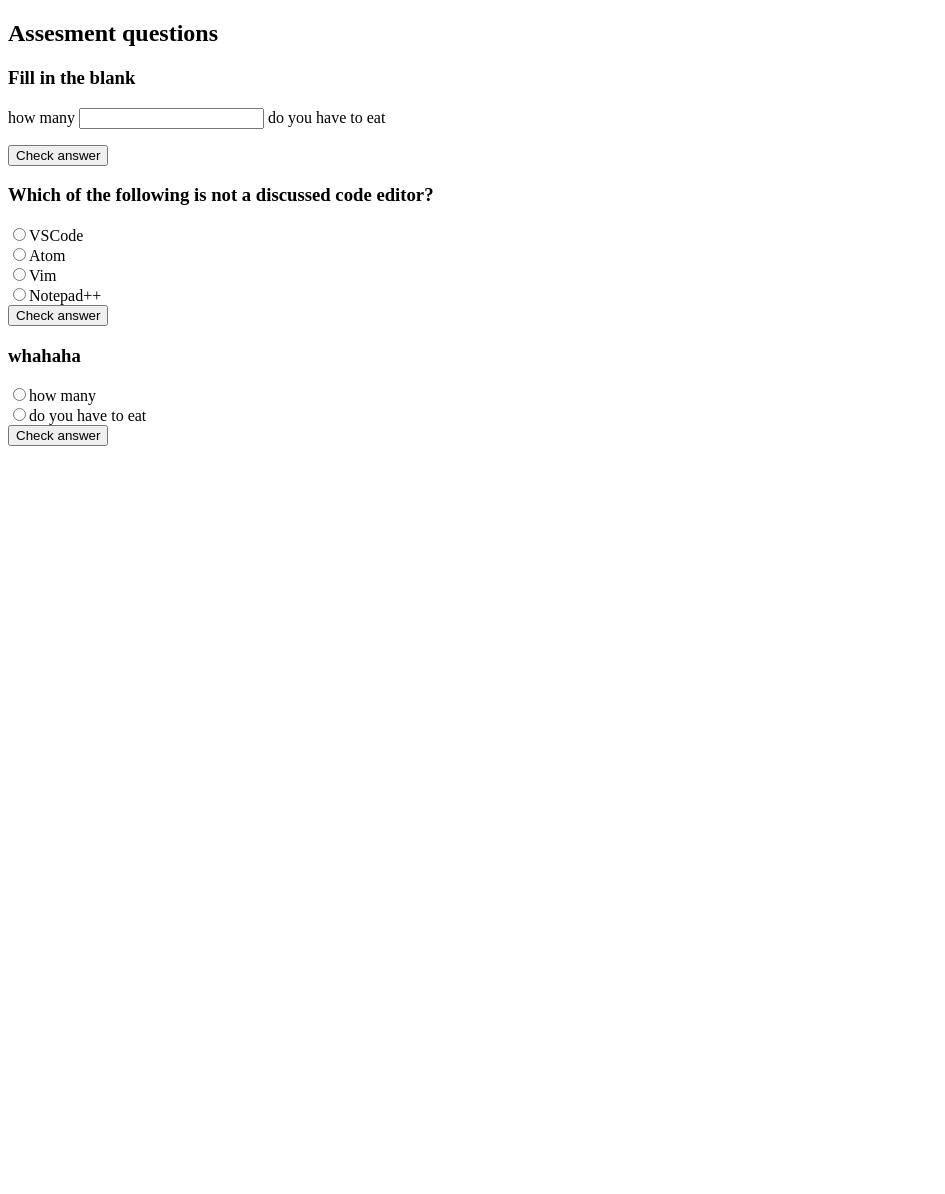
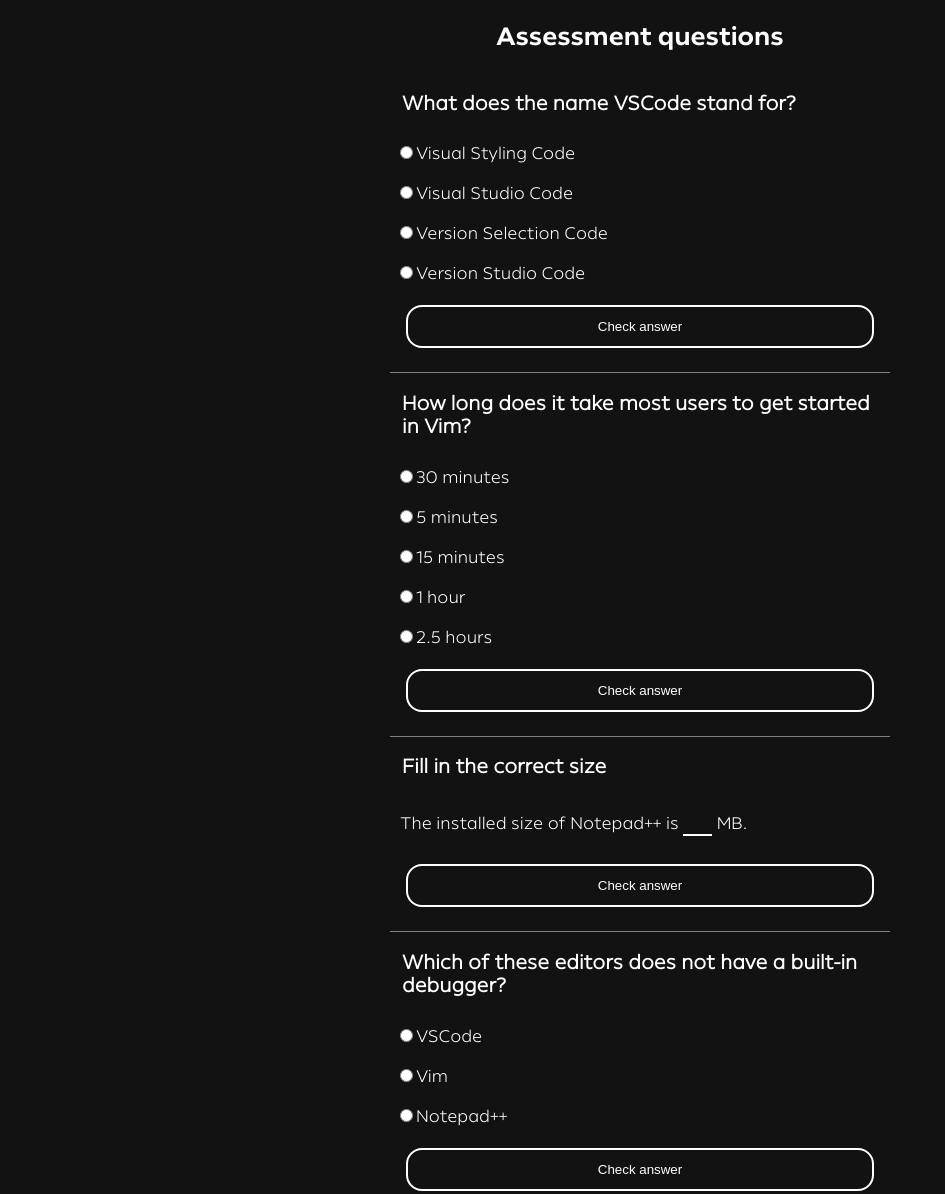
Before and after one commit to tvdplas/furry-fortnight, a plain HTML site: page HW2/views/assessment.html in a window 1280 px wide. Shown: the top 1194 px of the page, without its empty margins (0-945 px from the left). Before the commit the page ends 800 px from the top, so only its background shows below. Drawn offline with Linux system fonts and the light colour scheme.

Commit message:
now sexier

```diff
--- /dev/null
+++ b/HW2/font/sources.txt
@@ -0,0 +1 @@
+https://www.wfonts.com/font/helios
--- a/HW2/scripts/assesment.js
+++ /dev/null
@@ -1,127 +0,0 @@
-//Superclass for the different question types
-class Question {
-    constructor(qText, answer, id) {
-        this.questionText = qText;      // The question to be displayed to the used
-        this.correctAnswer = answer;    // The correct answer
-        this.id = id;                   //The id of the question, must be a unique identifier on the page
-    }
-
-    // Simply returns whether a given answer is the correct one
-    checkAnswer(answer) {
-        return this.correctAnswer == answer;
-    }
-
-    // Overridable function to generate the html node. Should not be called in the question superclass.
-    generateElement() {
-        throw new Error(`No question type specified.`);
-    }
-};
-
-// Fill in the blank style question. Is correct when the user enters the right word/phrase in the blank spot.
-class FillInTheBlank extends Question {
-    constructor(qText, answer, id, qPart1, qPart2) {
-        super(qText, answer, id);   // qText is now simply the text thata is displayd above the question
-        this.qPart1 = qPart1        // The first half of the question
-        this.qPart2 = qPart2        // The second half of the question
-    }
-
-    //Generates the fill in the blank html node
-    generateElement() {
-        // Each question is a section
-        let section = document.createElement("section");
-
-        // Adds the question text as a header
-        let header = document.createElement("h3");
-        header.appendChild(document.createTextNode(this.questionText));
-
-        //The entire question is wrapped in a paragraph for styling and accessibility reasons
-        let questionInput = document.createElement("p");
-
-        // First part of question
-        let beginning = document.createElement("span");
-        beginning.appendChild(document.createTextNode(this.qPart1 + " "));
-
-        //Last part of question
-        let ending = document.createElement("span");
-        ending.appendChild(document.createTextNode(" " + this.qPart2));
-
-        //Input in the middle of the question
-        let input = document.createElement("input");
-        input.setAttribute("type", "text");
-
-        // Button to check for answer
-        let button = document.createElement("button");
-        button.appendChild(document.createTextNode("Check answer"));
-        button.onclick = () => console.log(this.checkAnswer(input.value))
-
-        //Build the entire node
-        section.appendChild(header);
-        questionInput.appendChild(beginning);
-        questionInput.appendChild(input);
-        questionInput.appendChild(ending);
-        section.appendChild(questionInput);
-        section.appendChild(button)
-
-        return section;
-    }
-};
-
-// A multiple choice question, implemented with radiobuttons
-class MultipleChoice extends Question {
-    constructor(qText, answer, id, options) {
-        super(qText, answer, id);
-        this.options = options;     //An array of possible answers
-    }
-
-    //Generates the multiple choice element
-    generateElement() {
-        // Each question is a section
-        let section = document.createElement("section");
-
-        // Adds the question text as a header
-        let header = document.createElement("h3");
-        header.appendChild(document.createTextNode(this.questionText));
-        section.appendChild(header);
-
-        //For every possible answer, add a radiobutton to the node
-        this.options.forEach((option, index)  => {
-            //For styling purposes, wrap it in a div
-            let div = document.createElement("div");
-
-            //Crete the radiobutton
-            let input = document.createElement("input");
-            input.setAttribute("type", "radio");
-            input.setAttribute("id", `q${this.id}-i${index}`); //If we ever need to refer back to a button, there's a unique id
-            input.setAttribute("name", this.id);
-            input.setAttribute("value", option); //Value can just simply be the option itself, which makes checking easier
-
-            //Create the label
-            let label = document.createElement("label");
-            label.appendChild(document.createTextNode(option));
-            label.setAttribute("for", option);
-
-            //Build up this node and add it to the section
-            div.appendChild(input);
-            div.appendChild(label);
-            section.appendChild(div);
-        });
-
-        //Finally, add the button
-        let button = document.createElement("button");
-        button.appendChild(document.createTextNode("Check answer"));
-        button.onclick = () => {
-            //Get the selected button (if it exists), and then check if its value if correct
-            console.log(this.checkAnswer(document.querySelector(`input[name="${this.id}"]:checked`)?.value))
-        }
-        section.appendChild(button)
-
-        return section;
-    }
-}
-
-let fb = new FillInTheBlank('Fill in the blank', 'beans', 1, 'how many', 'do you have to eat')
-let fb2 = new MultipleChoice('Which of the following is not a discussed code editor?', 'Atom', 2, ['VSCode', 'Atom', 'Vim', 'Notepad++'])
-let fb3 = new MultipleChoice('whahaha', 'beans', 3, ['how many', 'do you have to eat'])
-document.getElementById('assesment-questions').appendChild(fb.generateElement())
-document.getElementById('assesment-questions').appendChild(fb2.generateElement())
-document.getElementById('assesment-questions').appendChild(fb3.generateElement())
--- /dev/null
+++ b/HW2/scripts/assessment.js
@@ -0,0 +1,189 @@
+//Superclass for the different question types
+class Question {
+    constructor(qText, answer) {
+        this.questionText = qText;      // The question to be displayed to the used
+        this.correctAnswer = answer;    // The correct answer
+        this.id = -1;                   //The id of the question, must be a unique identifier on the page
+    }
+
+    // Simply returns whether a given answer is the correct one
+    checkAnswer(answer) {
+        //Selects the question section, if it exists already
+        let q = document.getElementById(`q${this.id}`);
+
+        if (q) {
+            let oldResP = document.getElementById(`q${this.id}-res`); //Tries to fetch an existing answer element from the page
+            if (oldResP) {
+                q.removeChild(oldResP);
+            }
+
+            //Make a new result element
+            let resP = document.createElement("p");
+            resP.setAttribute("id", `q${this.id}-res`);
+            resP.classList.add("question__result")
+            q.appendChild(resP);
+
+            //If the correct answer was displayed, let the user now and disable the button
+            if (answer == this.correctAnswer) {
+                resP.appendChild(document.createTextNode("✔"));
+                q.removeChild(document.querySelector(`#q${this.id} button`));
+                q.classList.add("question--completed")
+            }
+            else {
+                resP.appendChild(document.createTextNode("incorrect, try again!"));
+            }
+        }
+
+        return this.correctAnswer == answer;
+    }
+
+    //Checks to see if an ID was set
+    checkID() {
+        if (this.id == -1) {
+            throw new Error("No question id was set for the element.");
+        }
+    }
+
+    //Generates the basic question structure, returns a reference to the element after which
+    generateBase() {
+        this.checkID()
+
+        // Each question is a section
+        let section = document.createElement("section");
+        section.setAttribute("id", `q${this.id}`);
+        section.classList.add("question")
+
+        // Adds the question text as a header
+        let header = document.createElement("h3");
+        header.appendChild(document.createTextNode(this.questionText));
+        section.appendChild(header);
+
+        // Button to check for answer
+        let button = document.createElement("button");
+        button.appendChild(document.createTextNode("Check answer"));
+        section.appendChild(button);
+
+        this.section = section;
+        this.button = button;
+    }
+
+    // Overridable function to generate the html node.
+    generateElement() {
+        throw new Error("No question type was specified");
+    }
+};
+
+// Fill in the blank style question. Is correct when the user enters the right word/phrase in the blank spot.
+class FillInTheBlank extends Question {
+    constructor(qText, answer, qPart1, qPart2) {
+        super(qText, answer);   // qText is now simply the text thata is displayd above the question
+        this.qPart1 = qPart1;        // The first half of the question
+        this.qPart2 = qPart2;        // The second half of the question
+    }
+
+    //Generates the fill in the blank html node
+    generateElement() {
+        this.generateBase()
+
+        //The entire question is wrapped in a paragraph for styling and accessibility reasons
+        let questionInput = document.createElement("p");
+        questionInput.classList.add("question__fitbtext")
+
+        // First part of question
+        let beginning = document.createElement("span");
+        beginning.appendChild(document.createTextNode(this.qPart1 + " "));
+
+        //Last part of question
+        let ending = document.createElement("span");
+        ending.appendChild(document.createTextNode(" " + this.qPart2));
+
+        //Input in the middle of the question
+        let input = document.createElement("input");
+        input.setAttribute("type", "text");
+        input.setAttribute("size", this.correctAnswer.length)
+
+        this.button.onclick = () => {
+            if (this.checkAnswer(input.value)) {
+                input.setAttribute("disabled", "true");
+            }
+        }
+
+        //Build the entire node
+        questionInput.appendChild(beginning);
+        questionInput.appendChild(input);
+        questionInput.appendChild(ending);
+        this.section.insertBefore(questionInput, this.button);
+
+        return this.section;
+    }
+};
+
+// A multiple choice question, implemented with radiobuttons
+class MultipleChoice extends Question {
+    constructor(qText, answer, options) {
+        super(qText, answer);
+        this.options = options;     //An array of possible answers
+    }
+
+    //Generates the multiple choice element
+    generateElement() {
+        this.generateBase()
+
+        //For every possible answer, add a radiobutton to the node
+        this.options.forEach((option, index)  => {
+            //For styling purposes, wrap it in a div
+            let div = document.createElement("div");
+            div.classList.add("question__selectable")
+
+            //Crete the radiobutton
+            let input = document.createElement("input");
+            input.setAttribute("type", "radio");
+            input.setAttribute("id", `q${this.id}-i${index}`); //If we ever need to refer back to a button, there's a unique id
+            input.setAttribute("name", `q${this.id}`);
+            input.setAttribute("value", option); //Value can just simply be the option itself, which makes checking easier
+
+            //Create the label
+            let label = document.createElement("label");
+            label.appendChild(document.createTextNode(option));
+            label.setAttribute("for", option);
+
+            //Build up this node and add it to the section
+            div.appendChild(input);
+            div.appendChild(label);
+            this.section.insertBefore(div, this.button);
+        });
+
+        //Set button onclick
+        this.button.onclick = () => {
+            if (this.checkAnswer(document.querySelector(`input[name="q${this.id}"]:checked`)?.value)) {
+                // If the answer was correct, block new input
+                document.getElementsByName(`q${this.id}`).forEach(e => {
+                    e.setAttribute("disabled", true)
+                })
+            }
+        }
+
+        return this.section;
+    }
+}
+
+//Create a list of questions
+let questions = [
+    new MultipleChoice("What does the name VSCode stand for?", "Visual Studio Code", [
+        "Visual Styling Code", "Visual Studio Code", "Version Selection Code", "Version Studio Code"
+    ]),
+    new MultipleChoice("How long does it take most users to get started in Vim?", "30 minutes", [
+        "30 minutes", "5 minutes", "15 minutes", "1 hour", "2.5 hours"
+    ]),
+    new FillInTheBlank("Fill in the correct size", "4", "The installed size of Notepad++ is", "MB."),
+    new MultipleChoice("Which of these editors does not have a built-in debugger?", "Notepad++", [
+        "VSCode", "Vim", "Notepad++"
+    ]),
+    new FillInTheBlank("Fill in the correct name", "Marketplace",
+        "You can use the", "to download additional content for VSCode.")
+];
+
+questions.forEach((q, i) => {
+    q.id = i;
+    document.getElementById('assessment-questions').appendChild(q.generateElement())
+})
--- /dev/null
+++ b/HW2/style/assessment.css
@@ -0,0 +1,81 @@
+@font-face {
+    font-family: 'Helios Bold';
+    src: url("../font/HeliosBold.otf");
+}
+@font-face {
+    font-family: 'Helios Regular';
+    src: url("../font/HeliosRegular.otf");
+}
+
+body {
+    background-color: #121212;
+}
+
+#assessment {
+    text-align: center;
+    font-family: 'Helios Bold';
+    color: white;
+}
+
+#assessment-questions{
+    font-family: 'Helios Regular';
+    max-width: 500px;
+    margin: 0 auto;
+    text-align: left;
+}
+
+.question {
+    border-bottom-style: solid;
+    border-bottom-color: gray;
+    border-bottom-width: thin;
+    padding-bottom: 3vh;
+    display: flex;
+    flex-direction: column;
+}
+
+.question h3 {
+    margin-left: 12px;
+    margin-right: 12px
+}
+
+.question__selectable {
+    margin: 10px 5px
+}
+
+.question__fitbtext {
+    margin-left: 10px;
+    margin-right: 10px
+}
+
+.question button {
+    text-align: center;
+    padding: 12px 12px;
+    margin-top: 12px;
+    margin-left: 16px;
+    margin-right: 16px;
+    background-color: rgba(0,0,0,0);
+    border-radius: 16px;
+    border-style: solid;
+    border-color: white;
+    color: white;
+}
+
+.question__result {
+    text-align: center;
+    margin-bottom: 0px;
+    color: white;
+}
+
+.question.question--completed {
+    color: gray;
+}
+
+input[type=text] {
+    border: none;
+    outline: none;
+    border-bottom: 2px solid white;
+    color: white;
+    font-family: 'Helios Regular';
+    font-size: 1em;
+    background-color: rgba(0,0,0,0);
+}
--- a/HW2/views/assesment.html
+++ b/HW2/views/assessment.html
@@ -4,13 +4,15 @@
     <meta charset="UTF-8">
     <meta http-equiv="X-UA-Compatible" content="IE=edge">
     <meta name="viewport" content="width=device-width, initial-scale=1.0">
+    <link rel="stylesheet" href="../style/assessment.css">
     <title>Assesment</title>
 </head>
 <body>
-    <article id="assesment-questions">
-        <h2>Assesment questions</h2>
+    <article id="assessment">
+        <h2>Assessment questions</h2>
+        <div id="assessment-questions"></div>
     </article>
 
-    <script src="../scripts/assesment.js"></script>
+    <script src="../scripts/assessment.js"></script>
 </body>
 </html>
```
Also changed, not shown: HW2/font/HeliosBold.otf (added), HW2/font/HeliosRegular.otf (added).
